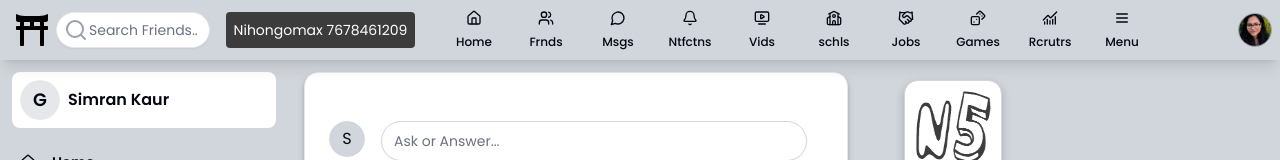
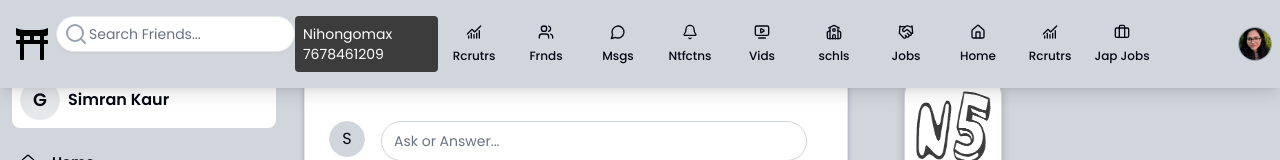
Before and after one commit to Ravi-kant-coder/Nihongomax, a Next.js app: page / in a window 1280 px wide. Shown: the top 160 px of the page. Built offline with nearby package versions, Linux system fonts and the light colour scheme.

Commit message:
Nav styling

```diff
--- a/components/Navbar.jsx
+++ b/components/Navbar.jsx
@@ -8,7 +8,6 @@ import UserMenu from "@/components/UserMenu";
 import {
   Home,
   Users,
-  Menu,
   Bell,
   MessageCircle,
   ChartNoAxesCombined,
@@ -16,6 +15,7 @@ import {
   Handshake,
   School,
   Dices,
+  Briefcase,
 } from "lucide-react";
 import SearchInNav from "./SearchInNav";
 
@@ -27,25 +27,28 @@ const Navbar = () => {
     router.push(path);
   };
   return (
-    <header className="dark:bg-black bg-gray-300 md:shadow-lg py-3 fixed top-0 left-0 right-0 z-50 p-2 lg:mx-auto flex items-center  justify-between">
+    <header className="dark:bg-black md:py-4 bg-gray-300 md:shadow-lg fixed top-0 left-0 right-0 z-50 p-2 lg:mx-auto flex items-center  justify-between">
       <div className="hidden md:block">
         <a href={"https://www.learnjapanesedelhi.com/"} target="_blank">
           <JapanGate />
         </a>
       </div>
-      <div className="flex w-full flex-col md:flex-row gap-4">
+      <div className="md:flex w-full items-center">
+        <div className="flex justify-between">
+          {" "}
           <SearchInNav />
-        <div className="flex items-center md:w-1/3 justify-between ">
           <a href={"https://www.learnjapanesedelhi.com/"} target="_blank">
             <div className="text-sm hidden md:block rounded bg-[rgb(60,60,60)] dark:bg-[rgb(55,55,55)]  hover:bg-black md:p-2 p-1 text-white dark:hover:bg-[rgb(35,35,35)]">
-              <h1>Nihongomax 7678461209</h1>
+              <h1> Nihongomax 7678461209</h1>
             </div>
           </a>
+          <div className="md:hidden">
+            <UserMenu />
           </div>
-        <div className="flex items-center md:justify-between justify-start">
-          <div className="flex">
+        </div>{" "}
+        <div className="flex justify-between items-center md:mt-0 mt-2">
           {[
-              { icon: Home, path: "/", name: "Home" },
+            { icon: ChartNoAxesCombined, path: "/recruiters", name: "Rcrutrs" },
             { icon: Users, path: "/friends", name: "Frnds" },
             { icon: MessageCircle, path: "/messages", name: "Msgs" },
             { icon: Bell, path: "/notifications", name: "Ntfctns" },
@@ -65,18 +68,18 @@ const Navbar = () => {
               </div>{" "}
             </Button>
           ))}
-          </div>
+
           <div className="md:flex items-center justify-center hidden">
             {[
               { icon: School, path: "/schools", name: "schls" },
               { icon: Handshake, path: "/jobs", name: "Jobs" },
-              { icon: Dices, path: "/games", name: "Games" },
+              { icon: Home, path: "/games", name: "Home" },
               {
                 icon: ChartNoAxesCombined,
                 path: "/recruiters",
                 name: "Rcrutrs",
               },
-              { icon: Menu, path: "/", name: "Menu" },
+              { icon: Briefcase, path: "/jobs-in-japan", name: "Jap Jobs" },
             ].map(({ icon: Icon, path, name }) => (
               <Button
                 variant="ghost"
@@ -93,7 +96,9 @@ const Navbar = () => {
               </Button>
             ))}
           </div>
+          <div className="hidden md:block">
             <UserMenu />
+          </div>
         </div>
       </div>
     </header>
--- a/components/NavbarBelow.jsx
+++ b/components/NavbarBelow.jsx
@@ -7,7 +7,7 @@ import {
   ChartNoAxesCombined,
   Handshake,
   School,
-  Dices,
+  Home,
 } from "lucide-react";
 
 const NavbarBelow = () => {
@@ -22,7 +22,7 @@ const NavbarBelow = () => {
         {[
           { icon: School, path: "/schools", name: "schls" },
           { icon: Handshake, path: "/jobs", name: "Jobs" },
-          { icon: Dices, path: "/games", name: "Games" },
+          { icon: Home, path: "/games", name: "Home" },
           {
             icon: ChartNoAxesCombined,
             path: "/recruiters",
--- a/components/SearchInNav.jsx
+++ b/components/SearchInNav.jsx
@@ -10,7 +10,7 @@ const SearchInNav = () => {
       <div className="relative">
         <Search className="absolute left-2 top-1/2 transform -translate-y-1/2 text-gray-400" />
         <Input
-          className="pl-8 cursor-pointer w-[50%] md:w-full dark:bg-[rgb(75,75,75)] bg-white rounded-full"
+          className="pl-8 cursor-pointer w-full dark:bg-[rgb(75,75,75)] bg-white rounded-full"
           placeholder="Search Friends..."
           type="text"
         />
```
Lines whose indentation alone changed are shown as unchanged.
